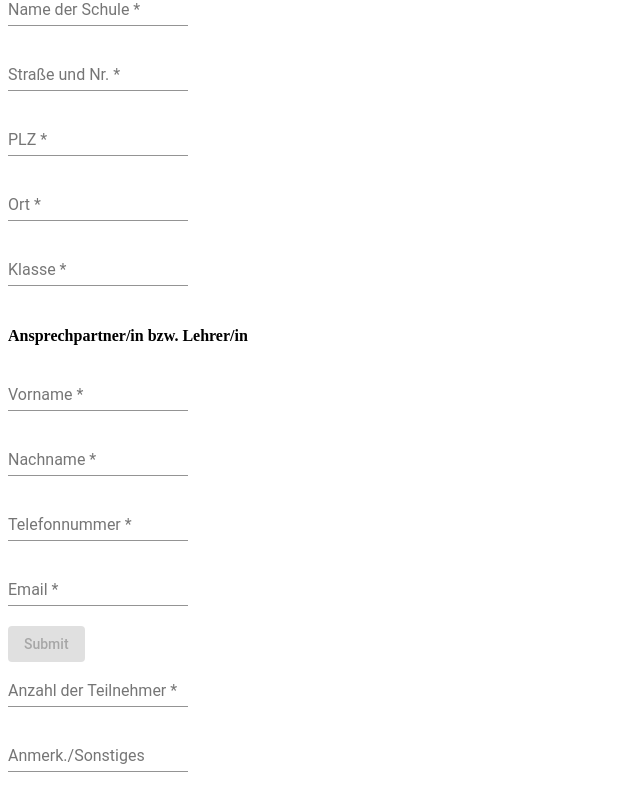
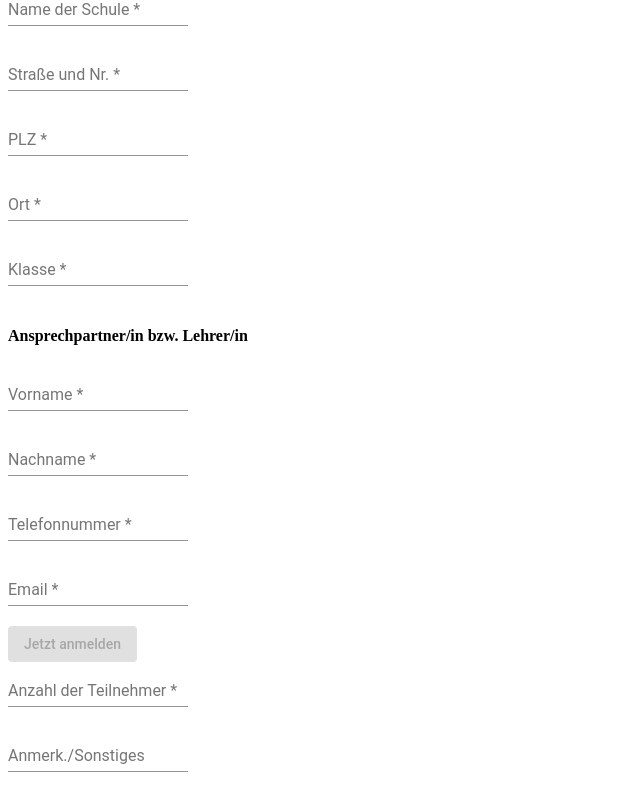
Before and after one commit to Sulsmar/angular-starter, an Angular app: page / in a window 1280 px wide. Shown: the part 705-1505 px from the top of the page, without its empty margins (0-640 px from the left). Built offline with nearby package versions, Linux system fonts and the light colour scheme.

Commit message:
Update swa-register-form.component.html

```diff
--- a/src/app/swa-register-form/swa-register-form.component.html
+++ b/src/app/swa-register-form/swa-register-form.component.html
@@ -175,7 +175,7 @@
     <button type="submit"
     [disabled]="!heroForm.form.valid"
     mat-raised-button>
-    Submit
+    Jetzt anmelden
 </button>
 
 <!-- next Page -->
```
